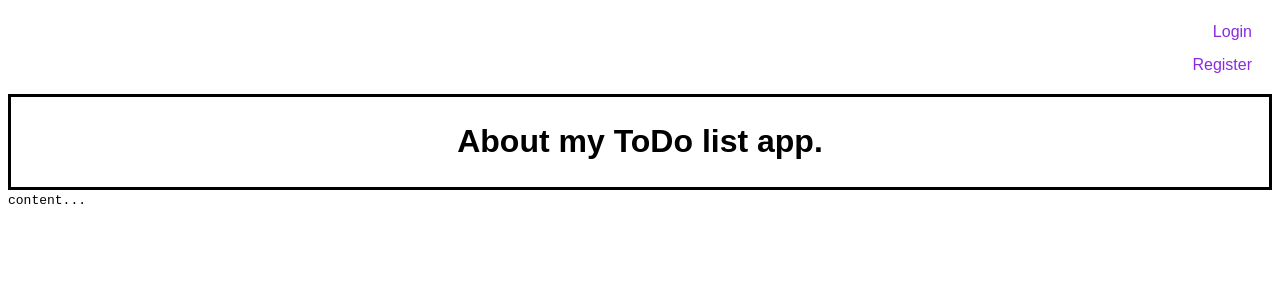
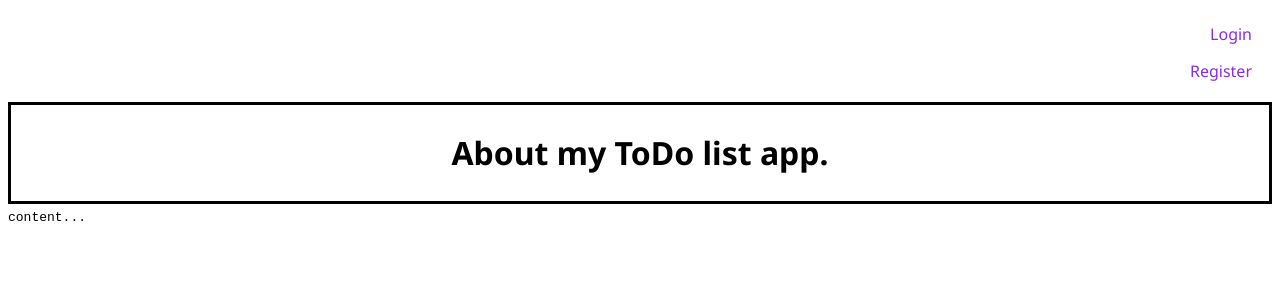
Before and after one commit to JirkaKneifl/Project-ToDoList, a React (Create React App) app in the folder to-do-list_app/: page / in a window 1280 px wide. Shown: the top 300 px of the page. Built offline with nearby package versions, Linux system fonts and the light colour scheme.

Commit message:
navbar css and logout page

```diff
--- a/to-do-list_app/public/index.html
+++ b/to-do-list_app/public/index.html
@@ -25,6 +25,12 @@
       Learn how to configure a non-root public URL by running `npm run build`.
     -->
     <title>React App</title>
+    <link href='http://fonts.googleapis.com/css?family=Noto+Sans:400,700,400italic,700italic&subset=latin,latin-ext' rel='stylesheet' type='text/css'>
+    <style>
+      body {
+        font-family: 'Noto Sans', sans-serif;
+      }
+    </style>
   </head>
   <body>
     <noscript>You need to enable JavaScript to run this app.</noscript>
--- a/to-do-list_app/src/App.js
+++ b/to-do-list_app/src/App.js
@@ -4,6 +4,7 @@ import About from "./pages/About.tsx";
 import Login from "./pages/Login.tsx";
 import Register from "./pages/Register.tsx";
 import Main from "./pages/Main.tsx"
+import Logout from "./pages/Logout.tsx";
 
 function App() {
 
@@ -15,6 +16,7 @@ function App() {
     <Routes>
         <Route path="/" element={<About />}/>
         <Route path={"/login"} element={<Login />}/>
+        <Route path={"/logout"} element={<Logout />}/>
         <Route path={"/register"} element={<Register />}/>
         <Route path={"/main"} element={<Main />} />
     </Routes>
--- a/to-do-list_app/src/components/AboutNavBar/AboutNavBar.css
+++ b/to-do-list_app/src/components/AboutNavBar/AboutNavBar.css
@@ -1,12 +1,10 @@
 .aboutNavBar{
     padding: 5px;
     margin: 5px;
-    font-family: Arial;
 }
 .navLink {
     justify-content: flex-end;
     display: flex;
-    font-family: Arial;
     text-decoration: none;
     padding: 5px;
     margin: 5px;
@@ -17,7 +15,6 @@
     color: #EC994B;
 }
 .headlineAbout{
-    font-family: Arial;
     display: flex;
     justify-content: center;
     align-items: center;
--- /dev/null
+++ b/to-do-list_app/src/pages/Logout.tsx
@@ -0,0 +1,12 @@
+import {Link} from "react-router-dom";
+
+function LogOut() {
+    return (
+        <>
+            <h1>Log Out</h1>
+            <Link to={"/login"}>Login</Link>
+        </>
+    )
+}
+
+export default LogOut;
```
